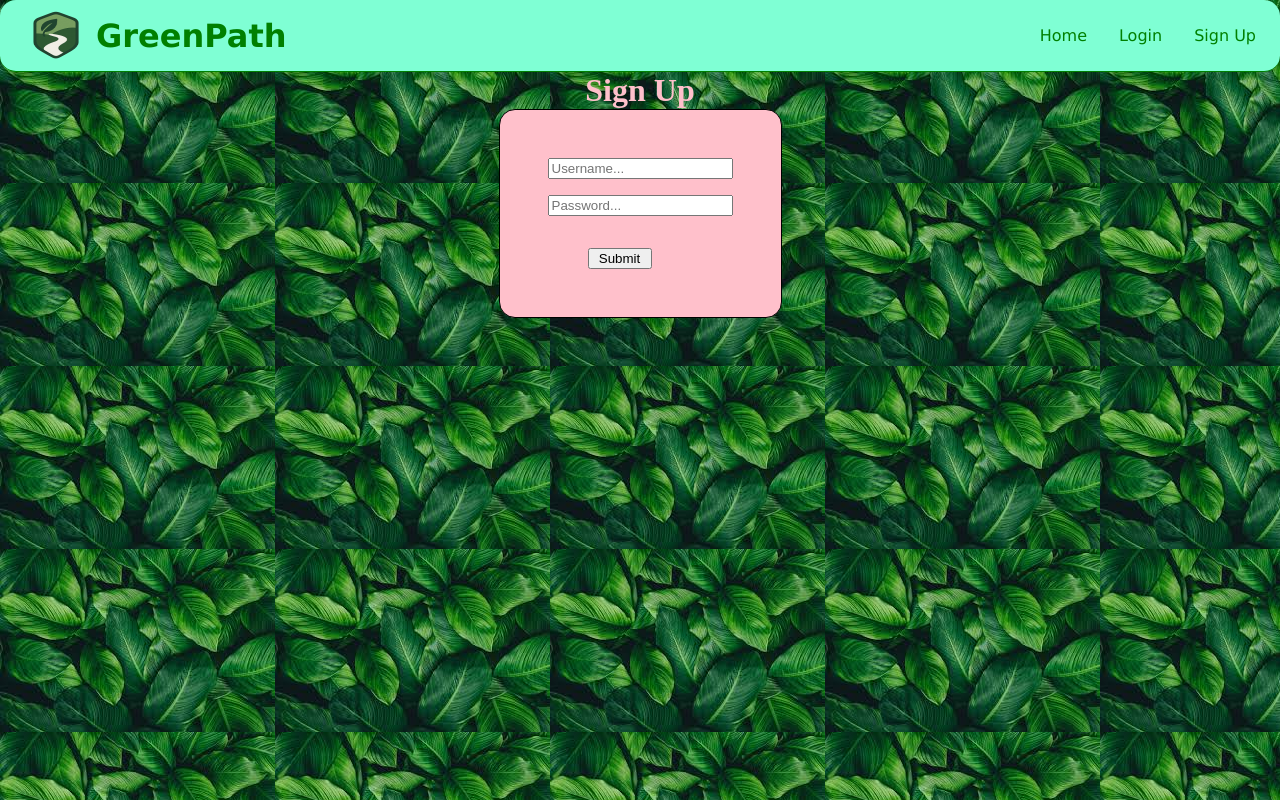
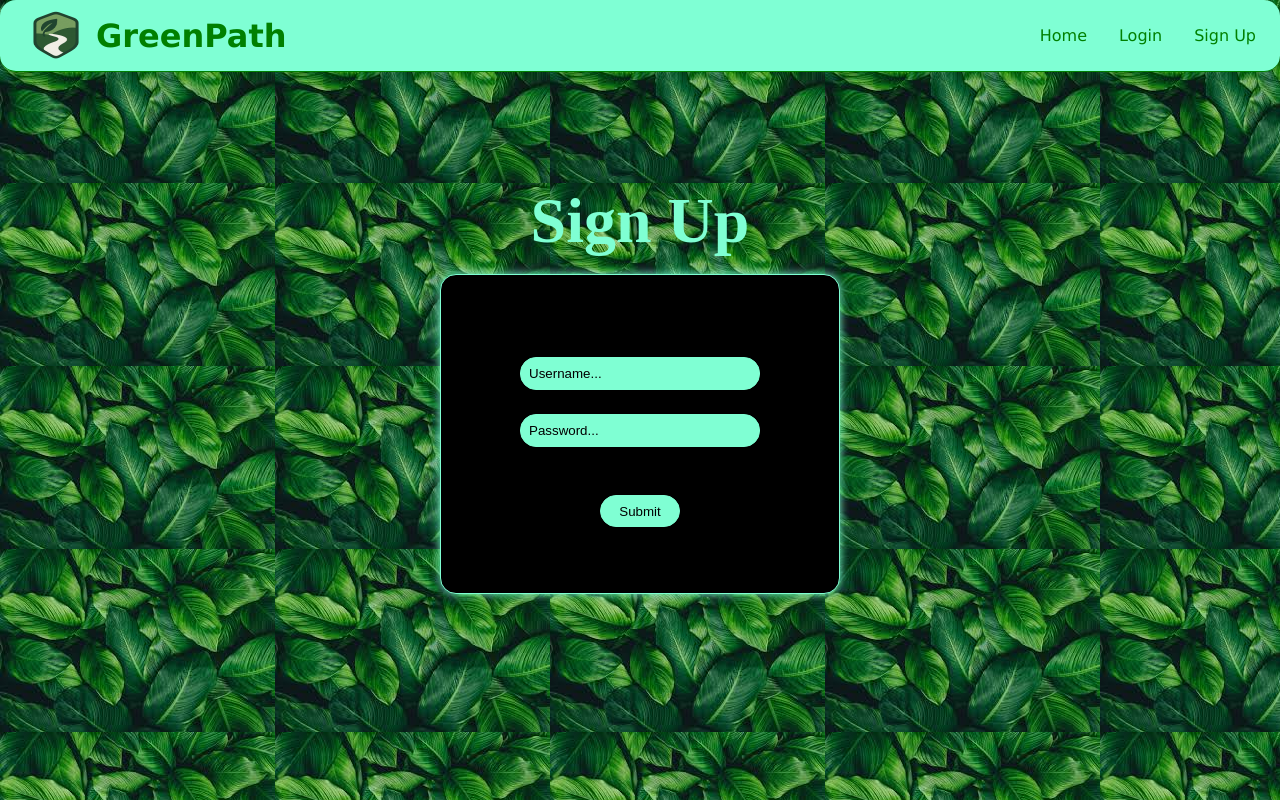
Before and after one commit to team-cs-eevee/greenpath-ai, a React (Vite) app in the folder client/: page /signup in a window 1280 px wide. Built offline with nearby package versions, Linux system fonts and the light colour scheme.

Commit message:
styled pages

```diff
--- a/client/css/Home.css
+++ b/client/css/Home.css
@@ -7,14 +7,15 @@
 #home-form {
 display: flex;
 gap: 1.5rem;
-background-color: pink;
+background-color: #7FFFD3;
 flex-direction: column;
 padding: 2rem;
-border: 1px solid black;
+border: 1px solid #7FFFD3;
 border-radius: 1rem;
 width: 30rem;
 margin-top: 7rem;
 margin-right: 3rem;
+box-shadow: 0 0 10px #7FFFD3;
 }
 
 #home-submit{
@@ -22,14 +23,37 @@ width: 5rem;
 height: 2rem;
 margin-left: 11rem;
 border-radius: 1rem;
-border: 1px solid pink;
-margin-top: -1rem;
+border: 1px solid black;
+background-color: black;
+margin-bottom: -1rem;
+color:#7FFFD3;
 }
+
+#home-submit:hover {
+transform: translateY(-.1rem);
+transition: all 1s;
+box-shadow: 0 0 10px black;
+}
+
 
 #home-form input {
 border-radius: 1rem;
-border: 1px solid palevioletred;
+border: 1px solid black;
 padding: .5rem;
+}
+
+#home-form input::placeholder {
+color: black;
+}
+
+#home-form input:hover {
+transform: translateY(-.1rem);
+box-shadow: 0 0 10px black;
+}
+
+#home-form select:hover {
+transform: translateY(-.1rem);
+box-shadow: 0 0 10px black;
 }
 
 #home-checkbox {
@@ -40,7 +64,7 @@ margin-top: -.5rem;
 }
 #home-checkbox p {
 margin-left: .25rem;
-color: white;
+color: black;
 margin-top: -.5rem;
 }
 
--- a/client/css/Login.css
+++ b/client/css/Login.css
@@ -6,25 +6,65 @@
 }
 
 #login-title {
-  color: pink;
+  color:#7FFFD3;
+margin-top: 7rem;
+font-size: 4rem;
+margin-bottom: 1rem;
 }
 
 #login-form {
-  display: flex;
-  flex-direction: column;
-  border: 1px solid black;
-  padding: 3rem;
-  background-color: pink;
-  border-radius: 1rem;
-  gap: 1rem;
+display: flex;
+gap: 1.5rem;
+background-color: black;
+flex-direction: column;
+align-items: center;
+justify-content: center;
+padding: 2rem;
+border: 1px solid #7FFFD3;
+border-radius: 1rem;
+width: 25rem;
+height: 20rem;
+box-shadow: 0 0 10px #7FFFD3;
 }
 
-#login-submit {
-  width: 4rem;
-  margin-left: 2.5rem;
+#login-submit{
+width: 5rem;
+height: 2rem;
+border-radius: 1rem;
+border: 1px solid #7FFFD3;
+background-color: #7FFFD3;
+margin-bottom: -1rem;
+color:black;
+}
+
+#login-submit:hover {
+transform: translateY(-.1rem);
+transition: all 1s;
+box-shadow: 0 0 10px #7FFFD3;
 }
 
 #login-error {
   width: 10rem;
   text-align: center;
 }
+
+#login-form input {
+border-radius: 1rem;
+border: 1px solid #7FFFD3;
+padding: .5rem;
+width: 15rem;
+background-color: #7FFFD3;
+}
+
+#login-form input::placeholder {
+color: black;
+}
+
+#login-form input:hover {
+transform: translateY(-.1rem);
+box-shadow: 0 0 10px #7FFFD3;
+}
+
+#login-error {
+    color: white;
+}
--- a/client/css/MapComponent.css
+++ b/client/css/MapComponent.css
@@ -4,4 +4,5 @@
  margin-top: 7rem;
  overflow: hidden;
  border-radius: 1rem;
+ box-shadow: 0 0 10px #7FFFD3, 0 0 5px #7FFFD3;
 }
--- a/client/css/Signup.css
+++ b/client/css/Signup.css
@@ -1,4 +1,4 @@
-#signup {
+#signup{
   display: flex;
   flex-direction: column;
   align-items: center;
@@ -6,25 +6,65 @@
 }
 
 #signup-title {
-  color: pink;
+  color:#7FFFD3;
+margin-top: 7rem;
+font-size: 4rem;
+margin-bottom: 1rem;
 }
 
 #signup-form {
-  display: flex;
-  flex-direction: column;
-  border: 1px solid black;
-  padding: 3rem;
-  background-color: pink;
-  border-radius: 1rem;
-  gap: 1rem;
+display: flex;
+gap: 1.5rem;
+background-color: black;
+flex-direction: column;
+align-items: center;
+justify-content: center;
+padding: 2rem;
+border: 1px solid #7FFFD3;
+border-radius: 1rem;
+width: 25rem;
+height: 20rem;
+box-shadow: 0 0 10px #7FFFD3;
 }
 
-#signup-submit {
-  width: 4rem;
-  margin-left: 2.5rem;
+#signup-submit{
+width: 5rem;
+height: 2rem;
+border-radius: 1rem;
+border: 1px solid #7FFFD3;
+background-color: #7FFFD3;
+margin-bottom: -1rem;
+color:black;
+}
+
+#signup-submit:hover {
+transform: translateY(-.1rem);
+transition: all 1s;
+box-shadow: 0 0 10px #7FFFD3;
 }
 
 #signup-error {
   width: 10rem;
   text-align: center;
 }
+
+#signup-form input {
+border-radius: 1rem;
+border: 1px solid #7FFFD3;
+padding: .5rem;
+width: 15rem;
+background-color: #7FFFD3;
+}
+
+#signup-form input::placeholder {
+color: black;
+}
+
+#signup-form input:hover {
+transform: translateY(-.1rem);
+box-shadow: 0 0 10px #7FFFD3;
+}
+
+#signup-error {
+    color: white;
+}
```
